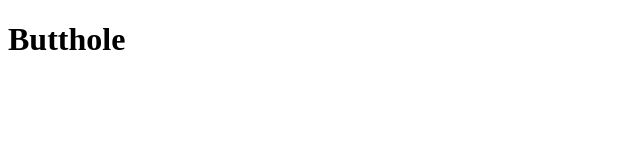
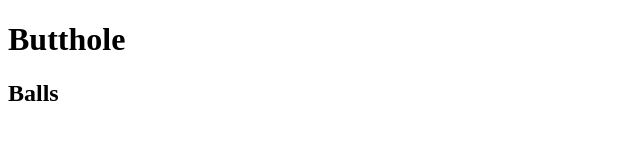
Before and after one commit to owholley/remote-repo, a plain HTML site: page butthole.html in a window 1280 px wide. Shown: the full height of the page, 0-640 px from the left. Drawn offline with Linux system fonts and the light colour scheme.

Commit message:
Added an <h2> tag

```diff
--- a/butthole.html
+++ b/butthole.html
@@ -14,6 +14,7 @@
 
     <body>
         <h1>Butthole</h1>
+        <h2>Balls</h2>
 
         <!-- <script src="js/scripts.js"></script> -->
     </body>
```
